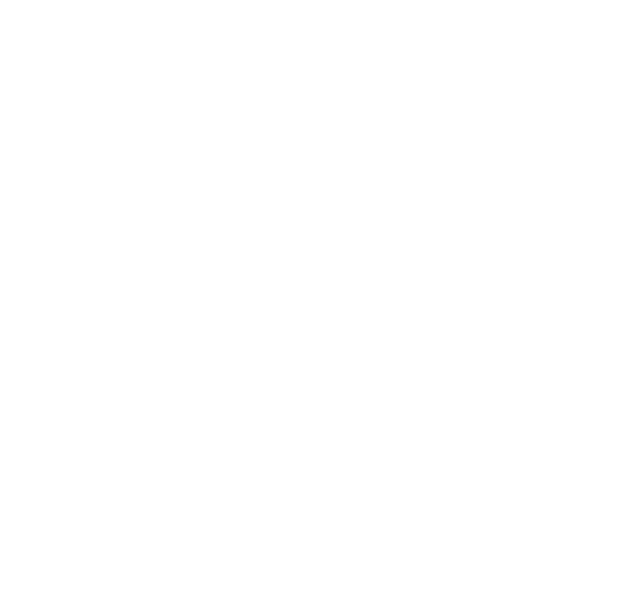
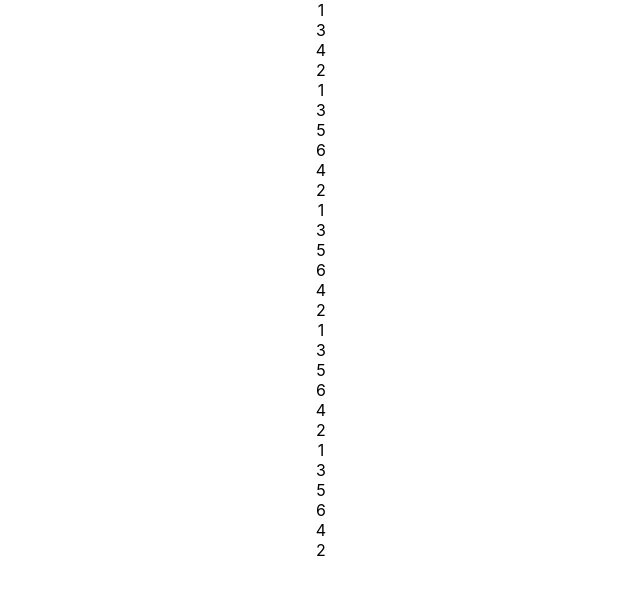
Before and after one commit to deepali-02/Theater-seating-layout, a React (Create React App) app: page /mainHall in a window 1280 px wide. Shown: the top 594 px of the page, without its empty margins (319-959 px from the left). Built offline with nearby package versions, Linux system fonts and the light colour scheme.

Commit message:
display seating layout for main hall

```diff
--- a/src/Components/MainHall/index.js
+++ b/src/Components/MainHall/index.js
@@ -2,5 +2,29 @@
 import { groups } from "../../Data/group";
 
 export default function MainHall() {
-  return <></>;
+  return <>
+  <div className="scontainer">
+        {layout.sections.map((section) => {
+          if (section.name === "main hall") {
+            return section.rows.map((row) => {
+
+
+              return (
+                <>
+                  <div className="row">
+                    {row.seats.map((seat) => {
+                      return (
+                        <div className={seat.rank}>
+                          <div className="seat">{seat.seat}</div>
+                        </div>
+                      );
+                    })}
+                  </div>
+                </>
+              );
+            });
+          }
+        })}
+      </div>
+  </>;
 }
```
